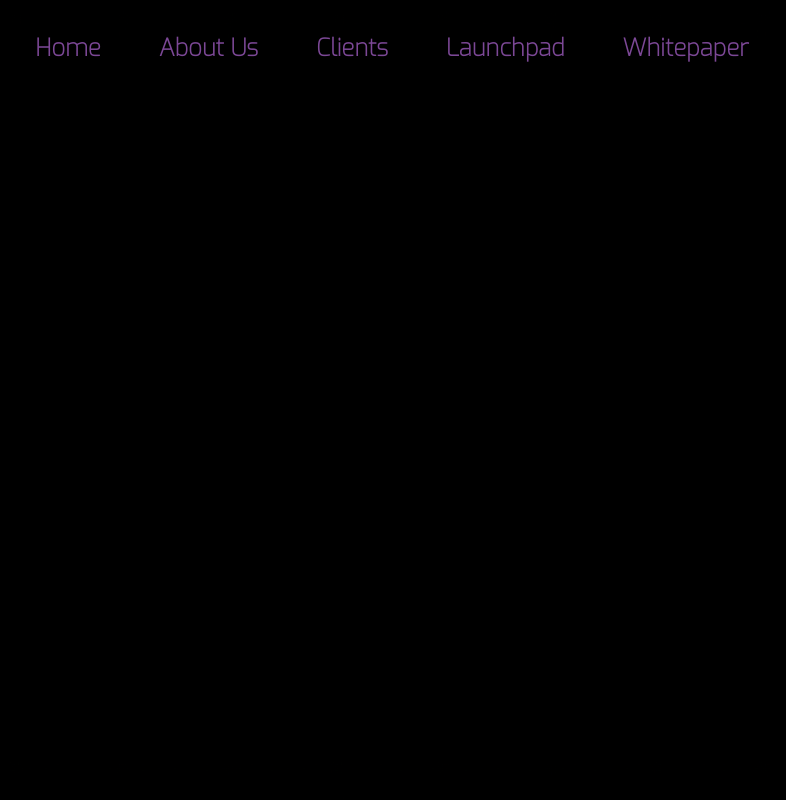
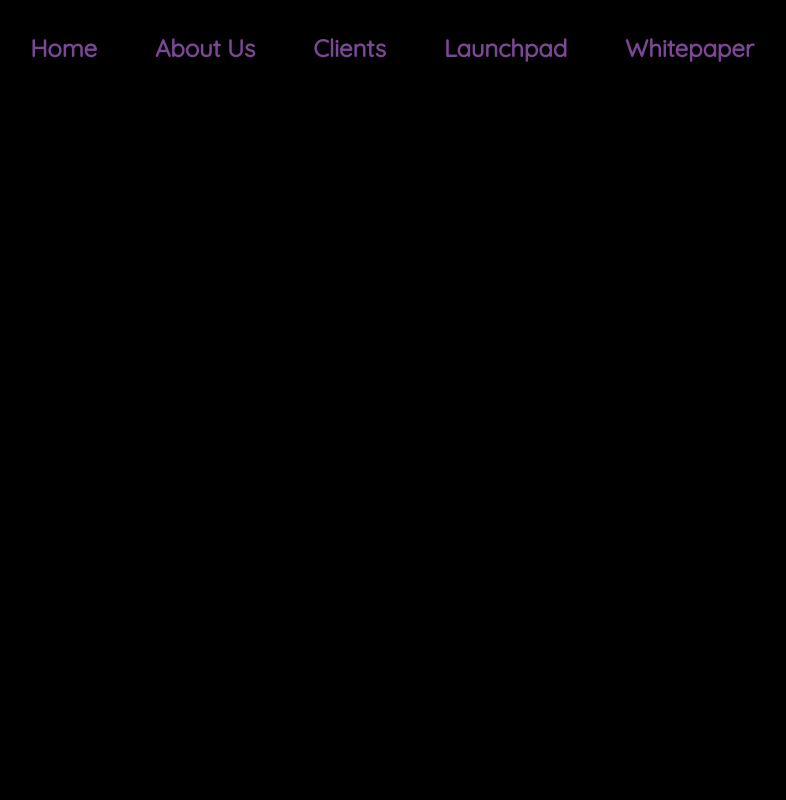
Before and after one commit to VincentBownes/InceptionWebsite, a React (Create React App) app: page / in a window 1280 px wide. Shown: the top 800 px of the page, without its empty margins (243-1029 px from the left). Built offline with nearby package versions, Linux system fonts and the light colour scheme.

Commit message:
o Changed site font to quicksand

```diff
--- a/public/index.html
+++ b/public/index.html
@@ -25,7 +25,7 @@
     <title>Inception</title>
     <link
       rel="stylesheet"
-      href="https://fonts.googleapis.com/css2?family=Exo:wght@100&display=swap"    />
+      href="https://fonts.googleapis.com/css2?family=Quicksand&display=swap"    />
     <link
       href="https://fonts.googleapis.com/css?family=Material+Icons|Material+Icons+Outlined|Material+Icons+Two+Tone|Material+Icons+Round|Material+Icons+Sharp"
       rel="stylesheet"
--- a/src/assets/theme/base/typography.js
+++ b/src/assets/theme/base/typography.js
@@ -28,8 +28,8 @@
 const { dark } = colors;
 
 const baseProperties = {
-  fontFamily: "'Exo', sans-serif",
-  fontFamily2: '"Exo"',
+  fontFamily: "'Quicksand', sans-serif",
+  fontFamily2: '"Quicksand"',
   fontWeightLighter: 100,
   fontWeightLight: 300,
   fontWeightRegular: 400,
```
